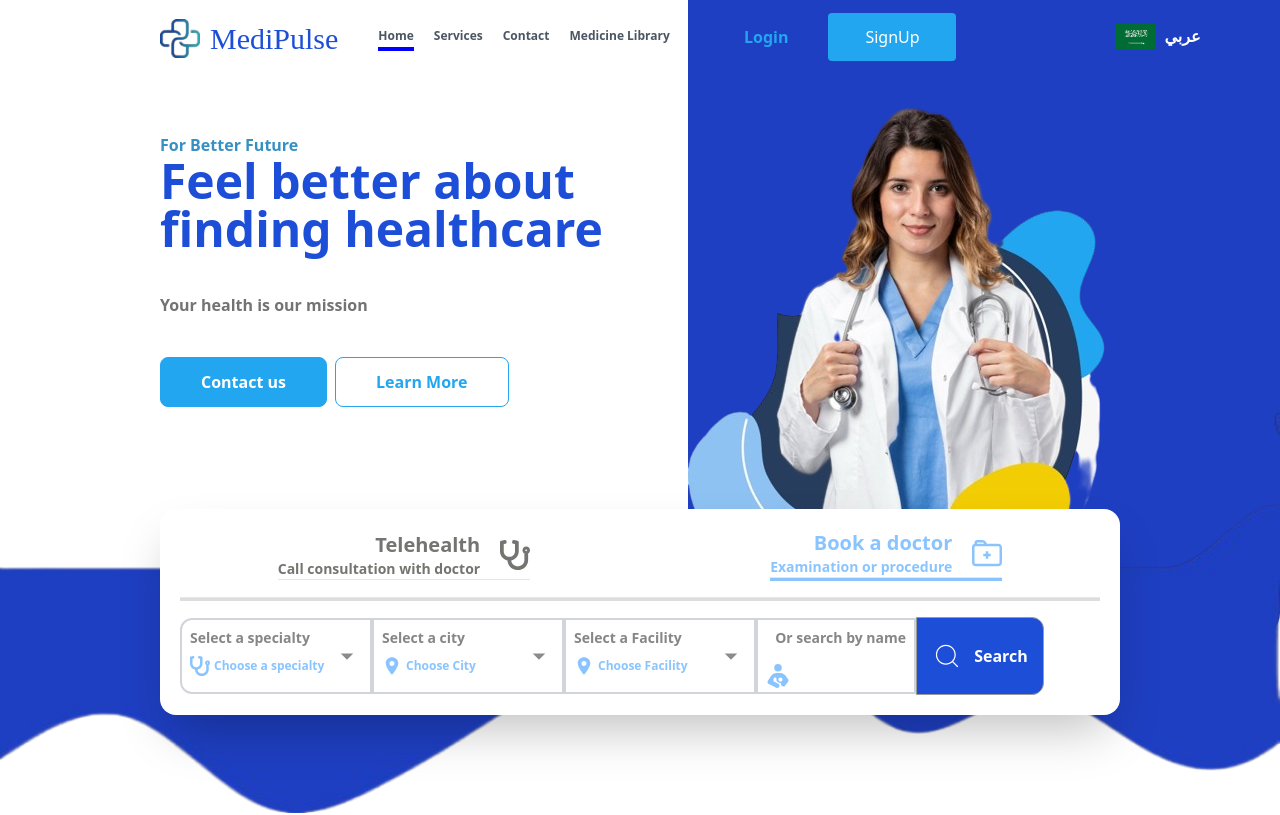
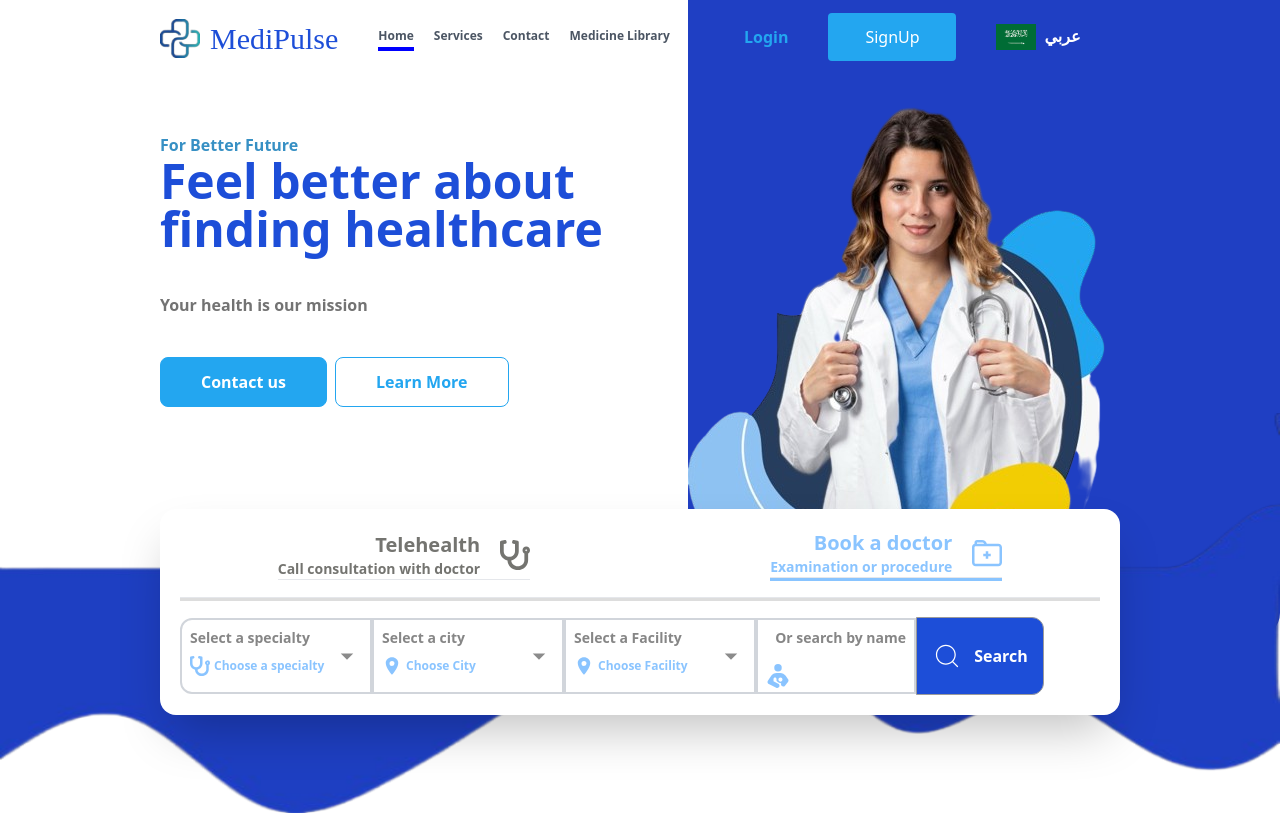
Before and after one commit to moshaosama/Graduation_Project, a React (Vite) app: page / in a window 1280 px wide. Shown: the top 815 px of the page. Built offline with nearby package versions, Linux system fonts and the light colour scheme; no server answers.

Commit message:
modified: NavbarDetails.tsx

```diff
--- a/src/Components/Navbar/NavbarDetails/NavbarDetails.tsx
+++ b/src/Components/Navbar/NavbarDetails/NavbarDetails.tsx
@@ -43,11 +43,11 @@ const NavbarDetails = memo(({ textColor }: { textColor: string }) => {
   const { toggleLanguage } = useConvertLanguage();
   return (
     <>
-      <div className="flex gap-40 max-sm:hidden">
+      <div className="flex gap-10  max-sm:hidden">
         {Token ? (
-          <div className="relative">
+          <div className="relative ">
             <button
-              className="bg-gray-200 hover:bg-[#b1b1b1] transition-all duration-500 p-2 rounded-xl flex justify-around items-center"
+              className="bg-gray-200   hover:bg-[#b1b1b1] transition-all duration-500 p-2 rounded-xl flex justify-around items-center"
               onClick={handleClickUser}
             >
               <h1 className="font-bold">
```
